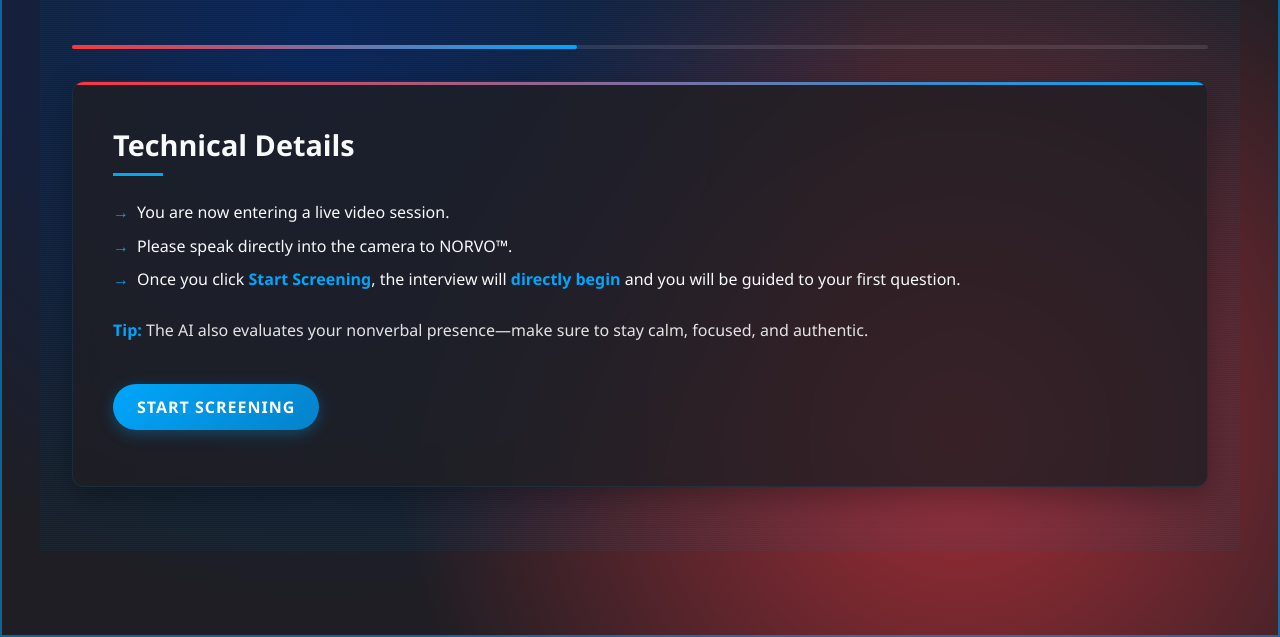
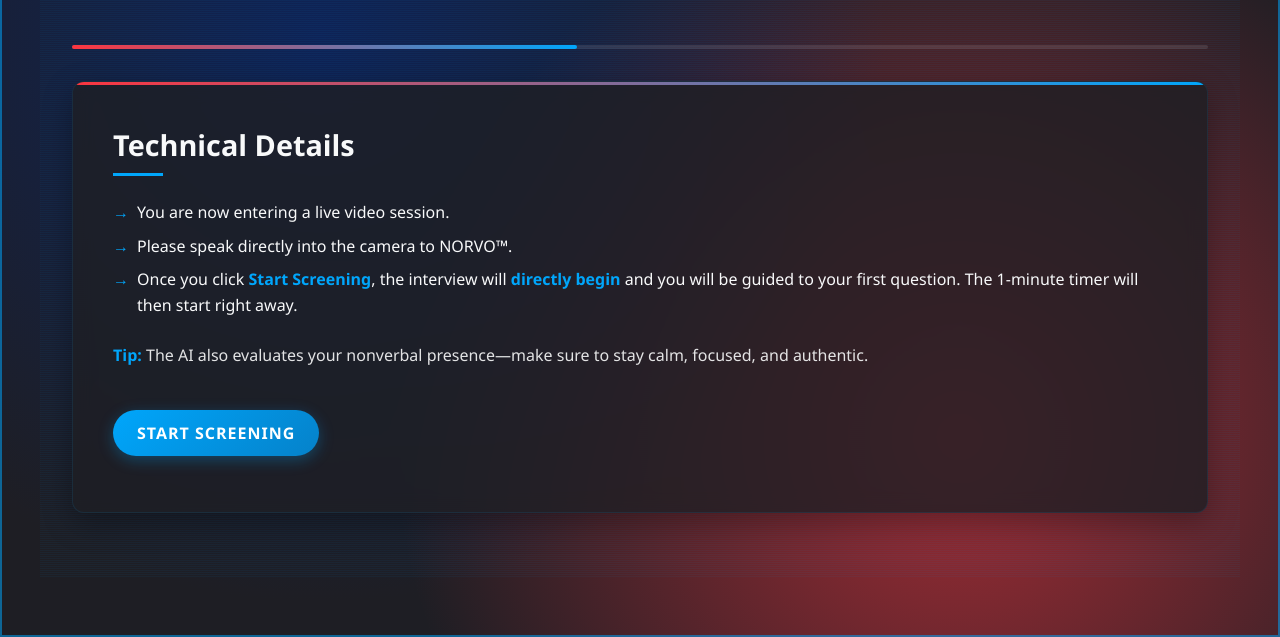
Before and after one commit to noriva-recruiting/ai-screening, a plain HTML site: page index.html in a window 1280 px wide. Shown: the part 163-800 px from the top of the page. Drawn offline with Linux system fonts and the light colour scheme; a web font is replaced by a local one.

Commit message:
Update index.html

```diff
--- a/index.html
+++ b/index.html
@@ -459,7 +459,12 @@ ol li::before {
 
                 <li>Please speak directly into the camera to NORVO™.</li>
 
-                <li> Once you click <strong>Start Screening</strong>, the interview will <strong>directly begin</strong> and you will be guided to your first question.</li>
+<li>
+  Once you click <strong>Start Screening</strong>,
+  the interview will <strong>directly begin</strong>
+  and you will be guided to your first question.
+  The 1-minute timer will then start right away.
+</li>
 
             </ul>
             <p><strong>Tip:</strong> The AI also evaluates your nonverbal presence—make sure to stay calm, focused, and authentic.</p>
```
